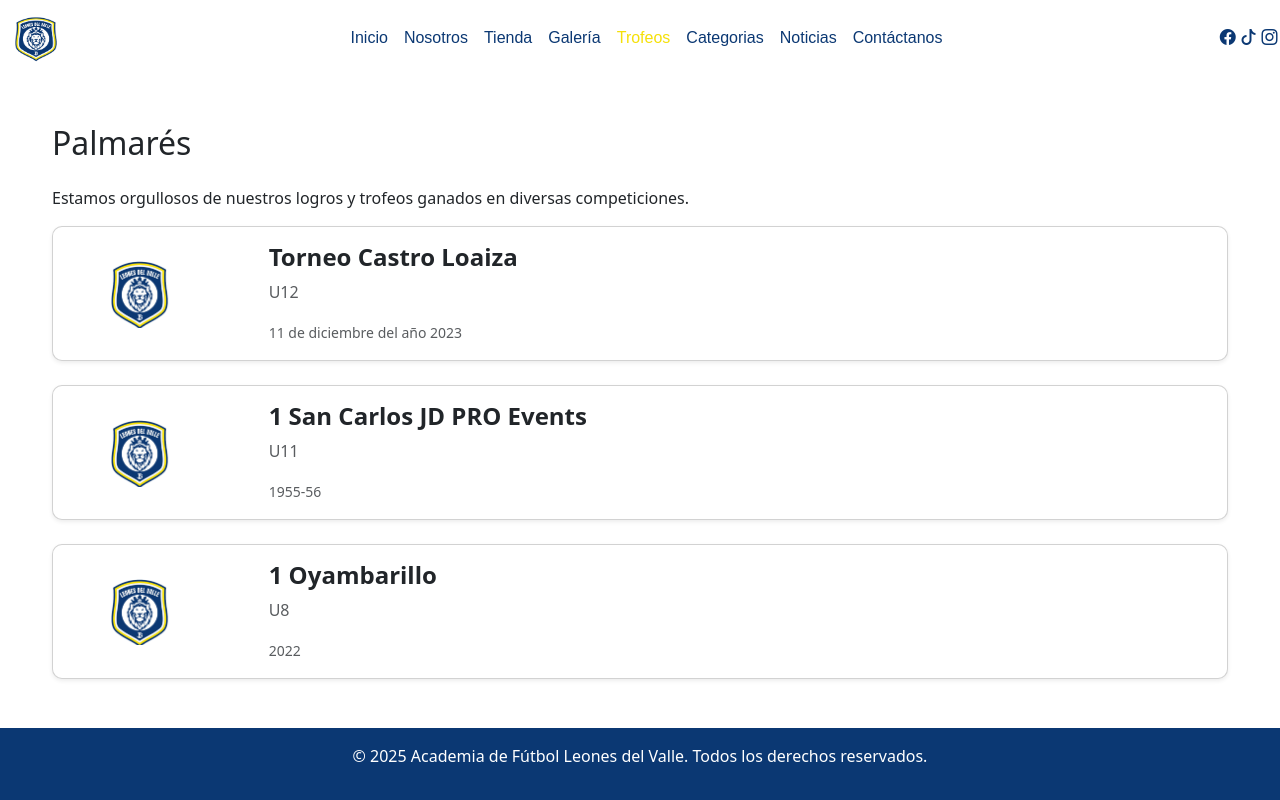
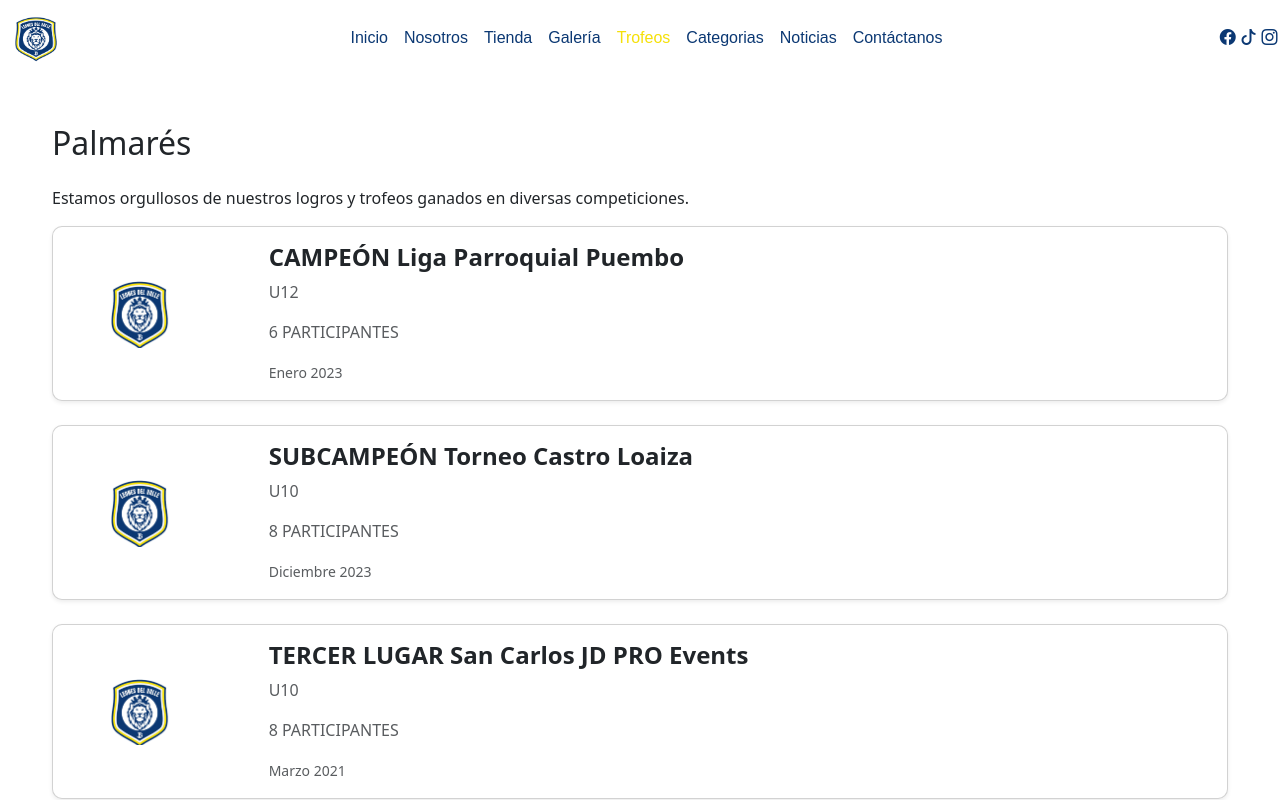
Before and after one commit to ljairgt15/ValleyLion, an Angular app: page /trofeos in a window 1280 px wide. Shown: the top 800 px of the page. Built offline with nearby package versions, Linux system fonts and the light colour scheme.

Commit message:
feat: update news

```diff
--- a/src/app/components/trophies/trophies.component.html
+++ b/src/app/components/trophies/trophies.component.html
@@ -8,8 +8,10 @@
             </div>
             <div class="col-md-10">
                 <div class="card-body">
-                    <h5 class="card-title">{{ title.timesWon ? title.timesWon : '' }} {{ title.name }}</h5>
+                    <h5 class="card-title">{{ title.timesWon ? title.timesWon : '' }}{{title.position}} {{ title.name }}</h5>
                     <p class="card-text text-muted">{{ title.category }}</p>
+                    <p class="card-text text-muted"> {{ title.rivals }} PARTICIPANTES</p>
+
                     <p class="card-text">
                         <small class="text-muted">{{ title.dates.join(', ') }}</small>
                     </p>
--- a/src/app/components/trophies/trophies.component.ts
+++ b/src/app/components/trophies/trophies.component.ts
@@ -9,23 +9,44 @@ import { Title } from 'src/app/models/title';
 export class TrophiesComponent implements OnInit {
   titles: Title[] = [
     {
-      name: 'Torneo Castro Loaiza',
-      dates: ['11 de diciembre del año 2023'],
+      name: 'Liga Parroquial Puembo',
+      position:'CAMPEÓN',
+      rivals:6,
+      dates: ['Enero 2023'],
       category: 'U12',
       imageUrl: 'assets/logo.png',
     },
     {
+      name: 'Torneo Castro Loaiza',
+      position:'SUBCAMPEÓN',
+      rivals:8,
+      dates: ['Diciembre 2023'],
+      category: 'U10',
+      imageUrl: 'assets/logo.png',
+    },
+    {
       name: 'San Carlos JD PRO Events',
-      timesWon: 1,
-      dates: ['1955-56'],
-      category: 'U11',
+      position:'TERCER LUGAR',
+      rivals:8,
+      dates: ['Marzo 2021'],
+      category: 'U10',
       imageUrl: 'assets/logo.png',
     },
     {
       name: 'Oyambarillo',
-      timesWon: 1,
-      dates: ['2022'],
+      position:'CAMPEÓN',
+      rivals:8,
+      dates: ['Diciembre 2022'],
       category: 'U8',
+      imageUrl: 'assets/logo.png',
+    },
+
+    {
+      name: 'Oyambarillo',
+      position:'TERCER LUGAR',
+      rivals:6,
+      dates: ['Diciembre 2022'],
+      category: 'U10',
       imageUrl: 'assets/logo.png',
     }
   ];
--- a/src/app/models/title.ts
+++ b/src/app/models/title.ts
@@ -1,5 +1,7 @@
 export interface Title{
     name: string;
+    position: string;
+    rivals:number;
     timesWon ?: number;
     dates: string[];
     category: string;
```
